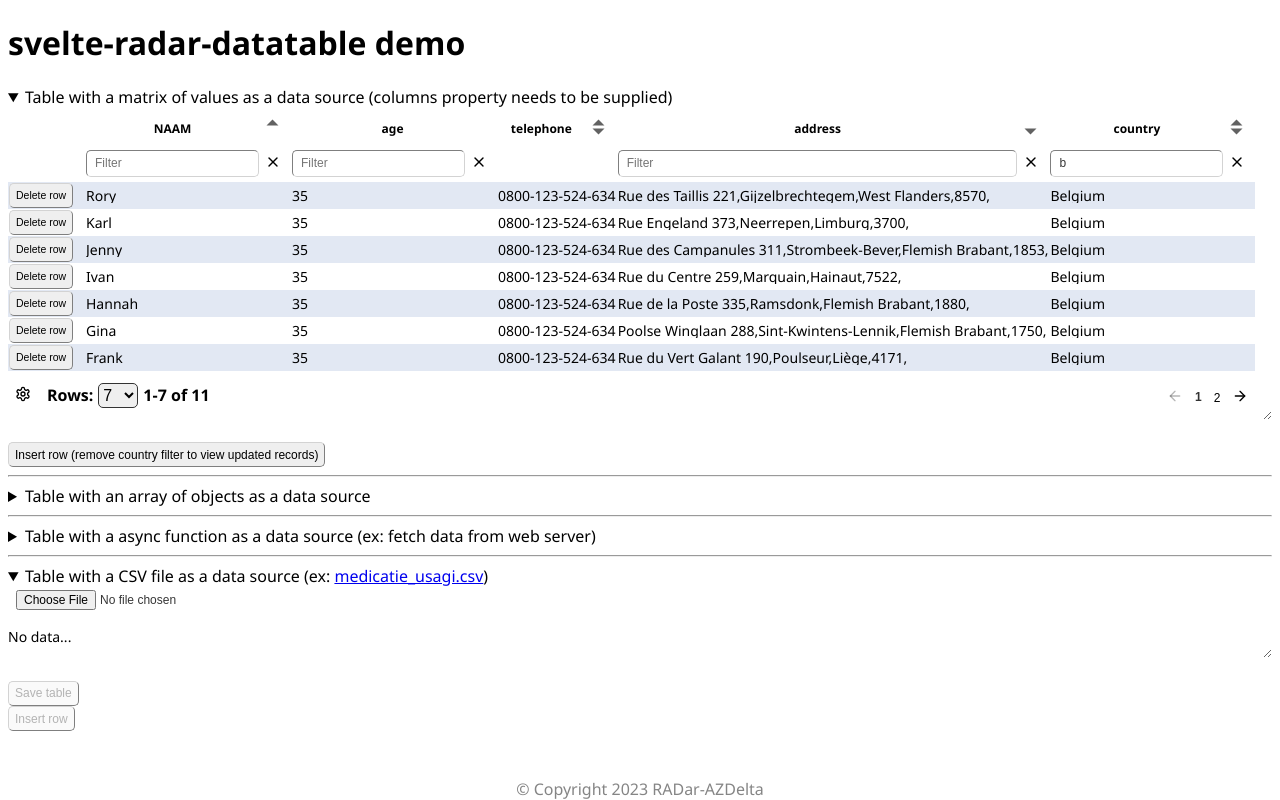
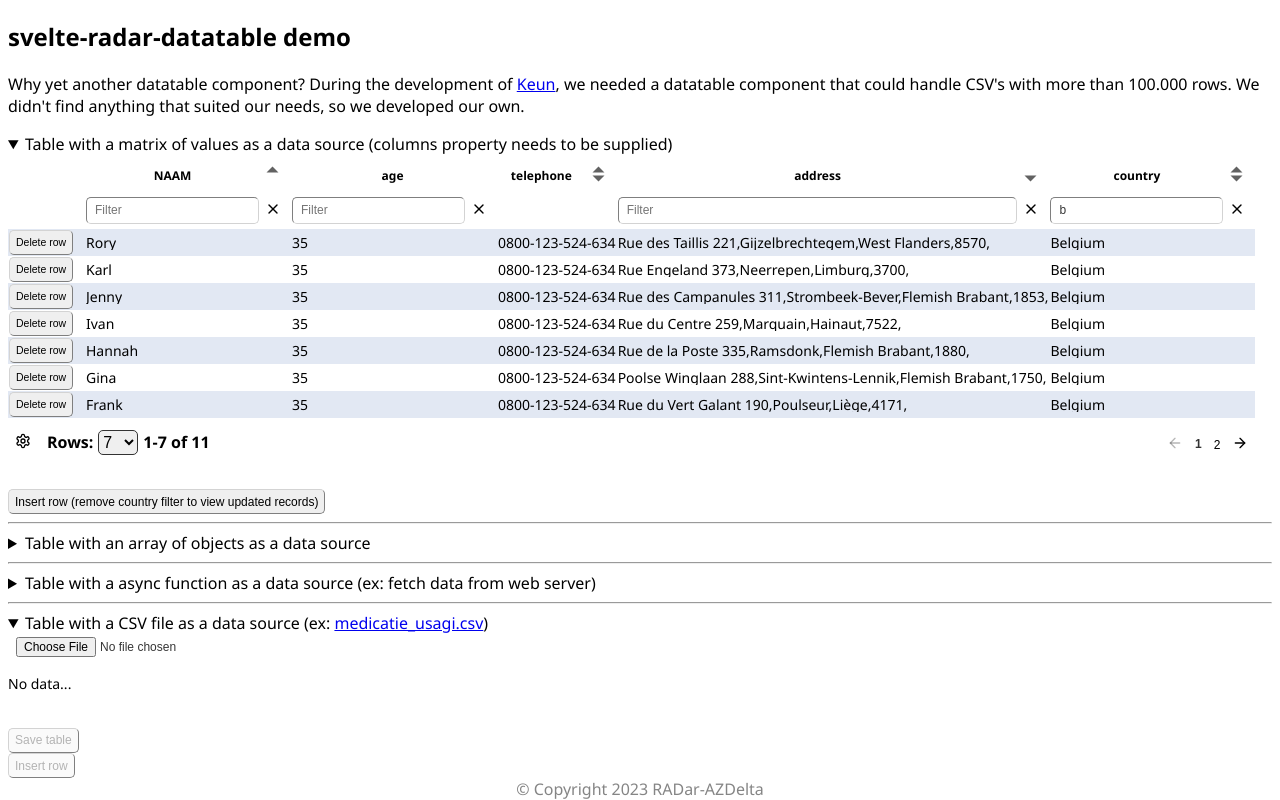
Before and after one commit to RADar-AZDelta/azd-radar-data-datatable, a SvelteKit app: page / in a window 1280 px wide. Built offline with nearby package versions, Linux system fonts and the light colour scheme.

Commit message:
rplaced th style "with" with colgroup col width

```diff
--- a/src/lib/components/DataTable.svelte
+++ b/src/lib/components/DataTable.svelte
@@ -636,16 +636,24 @@
   </div>
 </dialog>
 
-<div data-component="full-datatable">
+<div data-component="svelte-radar-datatable">
   <div
-    data-component="svelte-radar-datatable"
+    data-component="datatable-content"
     data-status={renderStatus ?? ''}
     use:storeOptions
     on:storeoptions={onStoreOptions}
   >
     <table>
-      <thead>
-        {#if visibleOrderedColumns}
+      {#if visibleOrderedColumns}
+        <colgroup>
+          {#if internalOptions.actionColumn}
+            <col width="0*" />
+          {/if}
+          {#each visibleOrderedColumns as column, i (column.id)}
+            <col width={column.width ? column.width : '0*'} />
+          {/each}
+        </colgroup>
+        <thead>
           <tr data-name="titles">
             {#if internalOptions.actionColumn}
               <th data-name="action-Column" />
@@ -657,7 +665,6 @@
                 data-key={column?.id}
                 data-sortable={column?.sortable}
                 animate:flip={{ duration: 500 }}
-                style="{column.width ? `width: ${column.width}px` : ''};"
               >
                 <ColumnResize
                   {column}
@@ -692,7 +699,6 @@
                 data-key={column?.id}
                 data-filterable={column?.filterable}
                 animate:flip={{ duration: 500 }}
-                style="{column.width ? `width: ${column.width}px` : ''};"
               >
                 <ColumnResize
                   {column}
@@ -712,10 +718,8 @@
               </th>
             {/each}
           </tr>
-        {/if}
-      </thead>
-      <tfoot>
-        {#if visibleOrderedColumns}
+        </thead>
+        <tfoot>
           <tr data-name="pagination">
             <th colspan={visibleOrderedColumns.length + (internalOptions.actionColumn ? 1 : 0)}>
               <div>
@@ -731,8 +735,8 @@
               </div>
             </th>
           </tr>
-        {/if}
-      </tfoot>
+        </tfoot>
+      {/if}
       <tbody>
         {#if renderedData}
           {#each renderedData as row, i (i)}
--- a/src/lib/components/Spinner.svelte
+++ b/src/lib/components/Spinner.svelte
@@ -1,9 +1,5 @@
 <!-- Copyright 2023 RADar-AZDelta -->
 <!-- SPDX-License-Identifier: gpl3+ -->
-<script lang="ts">
-  export let big: Boolean | undefined = false
-</script>
-
 <div class="spinner" />
 
 <style>
--- a/src/lib/styles/data-table.scss
+++ b/src/lib/styles/data-table.scss
@@ -8,7 +8,7 @@ $gray-xx-light: #ededed;
 $gray-x-light: #d3d3d3;
 $gray-xx-dark: #333333;
 
-div[data-component='full-datatable'] {
+div[data-component='svelte-radar-datatable'] {
   display: block;
   box-sizing: border-box;
   overscroll-behavior: contain;
@@ -16,8 +16,8 @@ div[data-component='full-datatable'] {
   position: relative;
   user-select: none;
 
-  div[data-component='svelte-radar-datatable'] {
-    resize: vertical;
+  div[data-component='datatable-content'] {
+    position: relative;
     box-sizing: border-box;
     overflow-x: auto;
     overflow-y: auto;
--- a/src/routes/+page.svelte
+++ b/src/routes/+page.svelte
@@ -228,7 +228,16 @@
   }
 </script>
 
+<article>
+  <header>
     <h1>svelte-radar-datatable demo</h1>
+    <p>
+      Why yet another datatable component? During the development of <a href="https://github.com/RADar-AZDelta/Keun"
+        >Keun</a
+      >, we needed a datatable component that could handle CSV's with more than 100.000 rows. We didn't find anything
+      that suited our needs, so we developed our own.
+    </p>
+  </header>
 
   <details open>
     <summary>Table with a matrix of values as a data source (columns property needs to be supplied)</summary>
@@ -256,12 +265,12 @@
         </td>
       {/each}
     </DataTable>
+  </details>
 
   <br />
   <button on:click={() => onClickInsertRows(dataTableMatrix)}
     >Insert row (remove country filter to view updated records)</button
   >
-</details>
 
   <hr />
 
@@ -332,3 +341,4 @@
     <br />
     <button disabled={!file} on:click={() => onClickInsertRowsCSV(dataTableFile)}>Insert row</button>
   </details>
+</article>
```
Also changed, not shown: src/lib/workers/DataTable.worker.ts (+7 -7 lines). Lines whose indentation alone changed are shown as unchanged.
